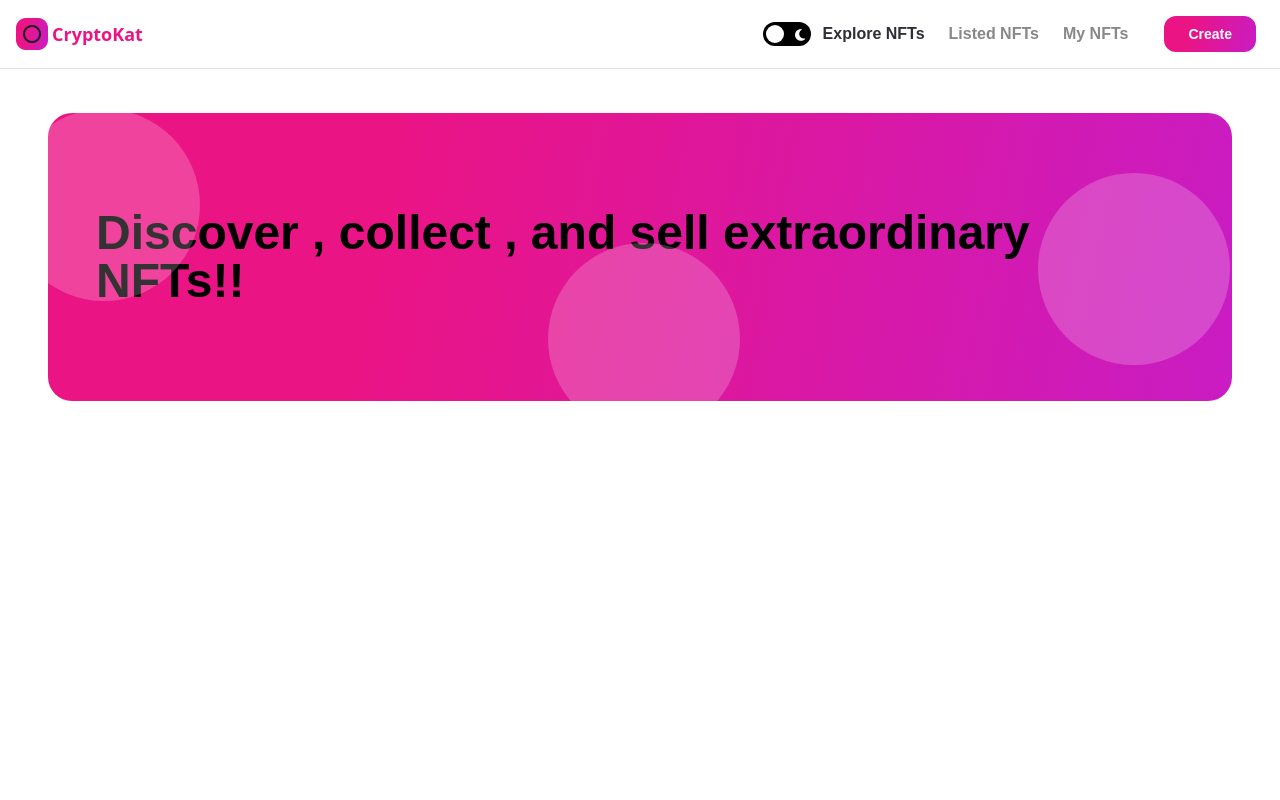
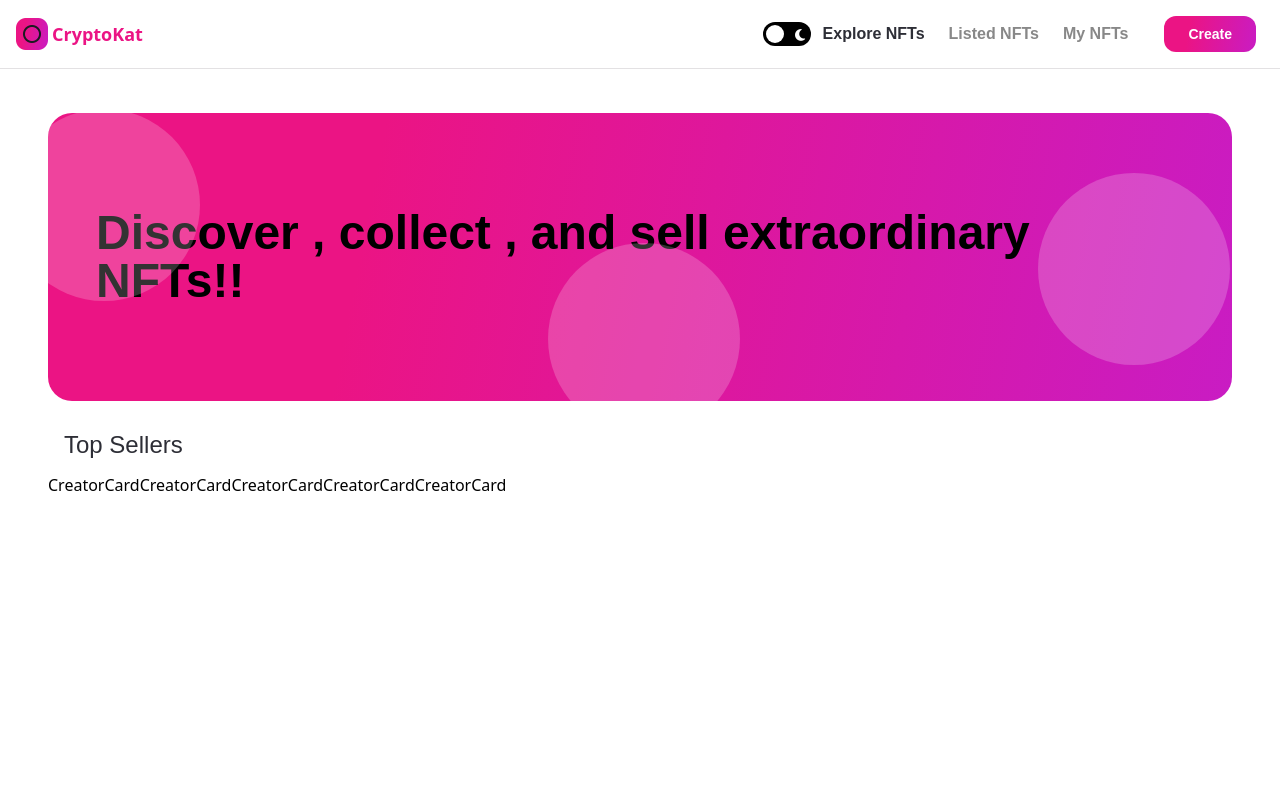
Before and after one commit to 12haa/Cryptoket, a Next.js app: page / in a window 1280 px wide. Shown: the top 800 px of the page. Built offline with nearby package versions, Linux system fonts and the light colour scheme; a web font is replaced by a local one.

Commit message:
start CretorCard

```diff
--- /dev/null
+++ b/app/componets/CreatorCard.tsx
@@ -0,0 +1,11 @@
+import React from 'react'
+import Image from 'next/image'
+import images from '../assets'
+
+const CreatorCard = ({}) => {
+  return (
+    <div>CreatorCard</div>
+  )
+}
+
+export default CreatorCard
--- a/app/componets/index.js
+++ b/app/componets/index.js
@@ -2,6 +2,7 @@ import Navbar from './Navbar'
 import Footer from './Footer'
 import Button from './Button'
 import Banner from "./Banner";
+import CreatorCard from './CreatorCard'
 
 
-export { Navbar, Footer, Button, Banner };
+export { Navbar, Footer, Button, Banner, CreatorCard };
--- a/app/page.tsx
+++ b/app/page.tsx
@@ -1,7 +1,11 @@
 "use client";
-import { Banner } from "./componets";
-
+import { Banner, CreatorCard } from "./componets";
+import { useState, useEffect, useRef } from "react";
+import images from "./assets";
+import { makeId } from "../utils/makeId";
 const Home = () => {
+  const parentRef = useRef();
+  const scrollRef = useRef();
   return (
     <div className="flex justify-center sm:px-4 p-12">
       <div className="w-full minmd:w-4/5">
@@ -10,6 +14,27 @@ const Home = () => {
           childStyles="md:text-4xl sm:text-2xl xs:text-xl text-left "
           parentStyles="justify-start mb-7 h-72 sm:h-60 p-12 xs:p-4 xsh-44 rounded-3xl"
         />
+        <div>
+          <h1 className=" font-poppins dark:text-white text-nft-black-1 text-2xl minlg:text-4xl text-semibold ml-4 xs:ml-0 ">
+            Top Sellers
+          </h1>
+          <div className="relative flex-1 max-w-full flex mt-3" ref={parentRef}>
+            <div
+              className="flex flex-row w-max overflow-x-scroll no-scrollbar select-none  "
+              ref={scrollRef}
+            >
+              {[6, 7, 8, 9, 10].map((i) => (
+                <CreatorCard
+                  key={`creator-${i}`}
+                  rank={i}
+                  creatorImage={images[`creator${i}`]}
+                  creatorName={`0x${makeId(3)}...${makeId(4)}`}
+                  creatorEths={10 - i * 0.5 + i - 2.232}
+                />
+              ))}
+            </div>
+          </div>
+        </div>
       </div>
     </div>
   );
--- /dev/null
+++ b/utils/makeId.js
@@ -0,0 +1,11 @@
+export const makeId = (length) => {
+  let result = "";
+  const characters = "abcdefghijklmnopqrstuvwxyz0123456789";
+  const charactersLength = characters.length;
+
+  for (let i = 0; i < length; i++) {
+    result += characters.charAt(Math.floor(Math.random() * charactersLength));
+  }
+
+  return result;
+};
```
